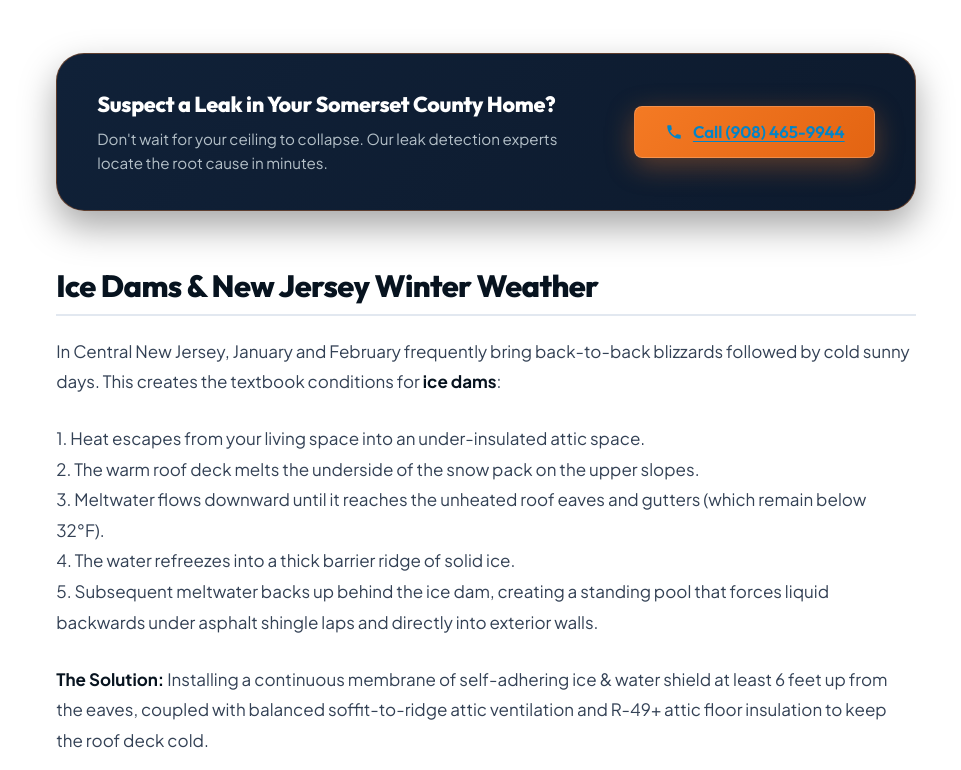
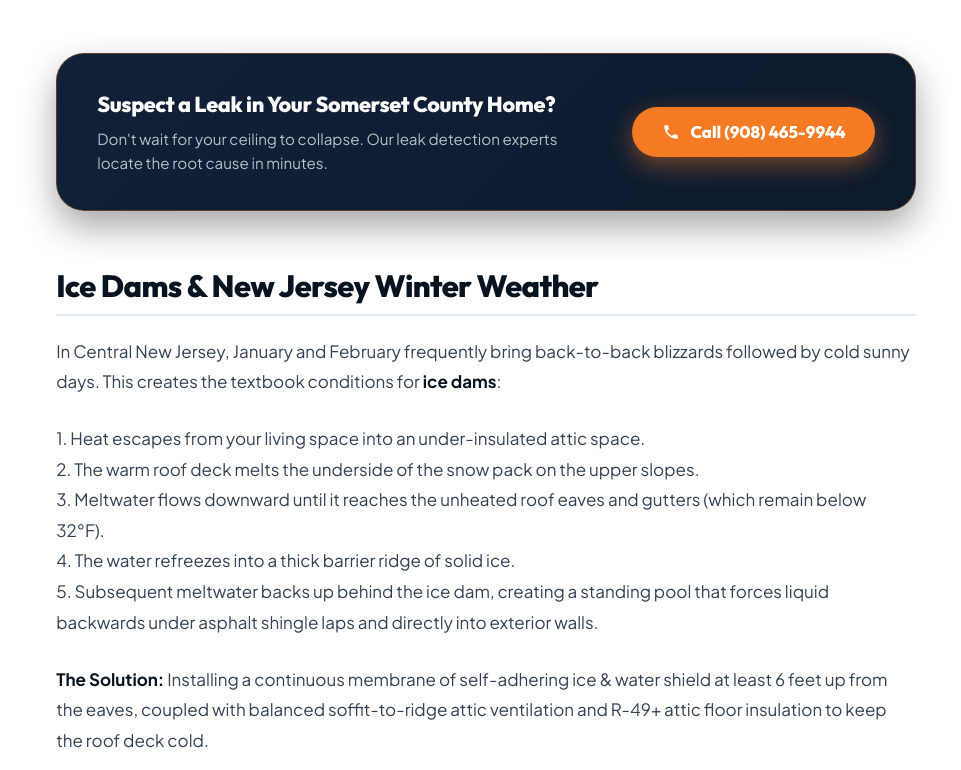
Before and after one commit to bridgewaterroofer/bridgewaterroofer, a plain HTML site: page blog/what-causes-roof-leaks/index.html in a window 1280 px wide. Shown: the part 3510-4280 px from the top of the page, without its empty margins (319-1280 px from the left). Drawn offline with Linux system fonts and the light colour scheme.

Commit message:
Fix mid-article CTA button text visibility, contrast, and remove underline

```diff
--- a/css/blog-page.css
+++ b/css/blog-page.css
@@ -739,9 +739,9 @@ body.blog-article-page {
   margin-bottom: 0.65rem;
 }
 
-.article-body-content a,
-.article-content-column a,
-.article-main a {
+.article-body-content a:not(.btn):not(.btn-phone):not(.btn-primary):not(.btn-phone-gold):not(.sidebar-phone-btn):not(.btn-author-profile):not(.article-card-thumb):not(.toc-nav-link),
+.article-content-column a:not(.btn):not(.btn-phone):not(.btn-primary):not(.btn-phone-gold):not(.sidebar-phone-btn):not(.btn-author-profile):not(.article-card-thumb):not(.toc-nav-link),
+.article-main a:not(.btn):not(.btn-phone):not(.btn-primary):not(.btn-phone-gold):not(.sidebar-phone-btn):not(.btn-author-profile):not(.article-card-thumb):not(.toc-nav-link) {
   color: #0284c7;
   text-decoration: underline;
   text-underline-offset: 3px;
@@ -749,9 +749,9 @@ body.blog-article-page {
   transition: color var(--duration-fast) ease;
 }
 
-.article-body-content a:hover,
-.article-content-column a:hover,
-.article-main a:hover {
+.article-body-content a:not(.btn):not(.btn-phone):not(.btn-primary):not(.btn-phone-gold):not(.sidebar-phone-btn):not(.btn-author-profile):not(.article-card-thumb):not(.toc-nav-link):hover,
+.article-content-column a:not(.btn):not(.btn-phone):not(.btn-primary):not(.btn-phone-gold):not(.sidebar-phone-btn):not(.btn-author-profile):not(.article-card-thumb):not(.toc-nav-link):hover,
+.article-main a:not(.btn):not(.btn-phone):not(.btn-primary):not(.btn-phone-gold):not(.sidebar-phone-btn):not(.btn-author-profile):not(.article-card-thumb):not(.toc-nav-link):hover {
   color: var(--orange-hover, #d96919);
 }
 
@@ -1486,17 +1486,65 @@ body.blog-article-page {
 
 .mid-cta-actions {
   flex-shrink: 0;
-}
-
-.mid-cta-actions .btn {
-  white-space: nowrap;
-}
-
-.mid-cta-actions {
   display: flex;
   flex-direction: column;
   gap: 0.75rem;
+}
+
+.article-mid-cta .btn,
+.mid-cta-actions .btn,
+.article-mid-cta .btn-phone,
+.mid-cta-actions .btn-phone,
+.article-body-content .btn-phone,
+.article-content-column .btn-phone,
+.article-main .btn-phone,
+.article-body-content .btn,
+.article-content-column .btn,
+.article-main .btn {
+  display: inline-flex !important;
+  align-items: center !important;
+  justify-content: center !important;
+  gap: 0.65rem !important;
+  background: var(--orange, #f47a24) !important;
+  color: #ffffff !important;
+  font-family: var(--font-heading) !important;
+  font-size: 1.05rem !important;
+  font-weight: 800 !important;
+  padding: 0.95rem 1.85rem !important;
+  border-radius: var(--radius-full, 9999px) !important;
+  text-decoration: none !important;
+  white-space: nowrap !important;
+  box-shadow: 0 8px 24px rgba(244, 122, 36, 0.45) !important;
+  transition: transform var(--duration-fast) ease, background var(--duration-fast) ease, box-shadow var(--duration-fast) ease !important;
+  border: none !important;
+}
+
+.article-mid-cta .btn:hover,
+.mid-cta-actions .btn:hover,
+.article-mid-cta .btn-phone:hover,
+.mid-cta-actions .btn-phone:hover,
+.article-body-content .btn-phone:hover,
+.article-content-column .btn-phone:hover,
+.article-main .btn-phone:hover,
+.article-body-content .btn:hover,
+.article-content-column .btn:hover,
+.article-main .btn:hover {
+  background: var(--orange-hover, #d96919) !important;
+  color: #ffffff !important;
+  text-decoration: none !important;
+  transform: translateY(-2px) !important;
+  box-shadow: 0 12px 28px rgba(244, 122, 36, 0.6) !important;
+}
+
+.article-mid-cta .btn svg,
+.mid-cta-actions .btn svg,
+.article-body-content .btn-phone svg,
+.article-body-content .btn svg {
+  color: #ffffff !important;
+  fill: currentColor !important;
   flex-shrink: 0;
+  width: 18px;
+  height: 18px;
 }
 
 /* --------------------------------------------------------------------------
```
